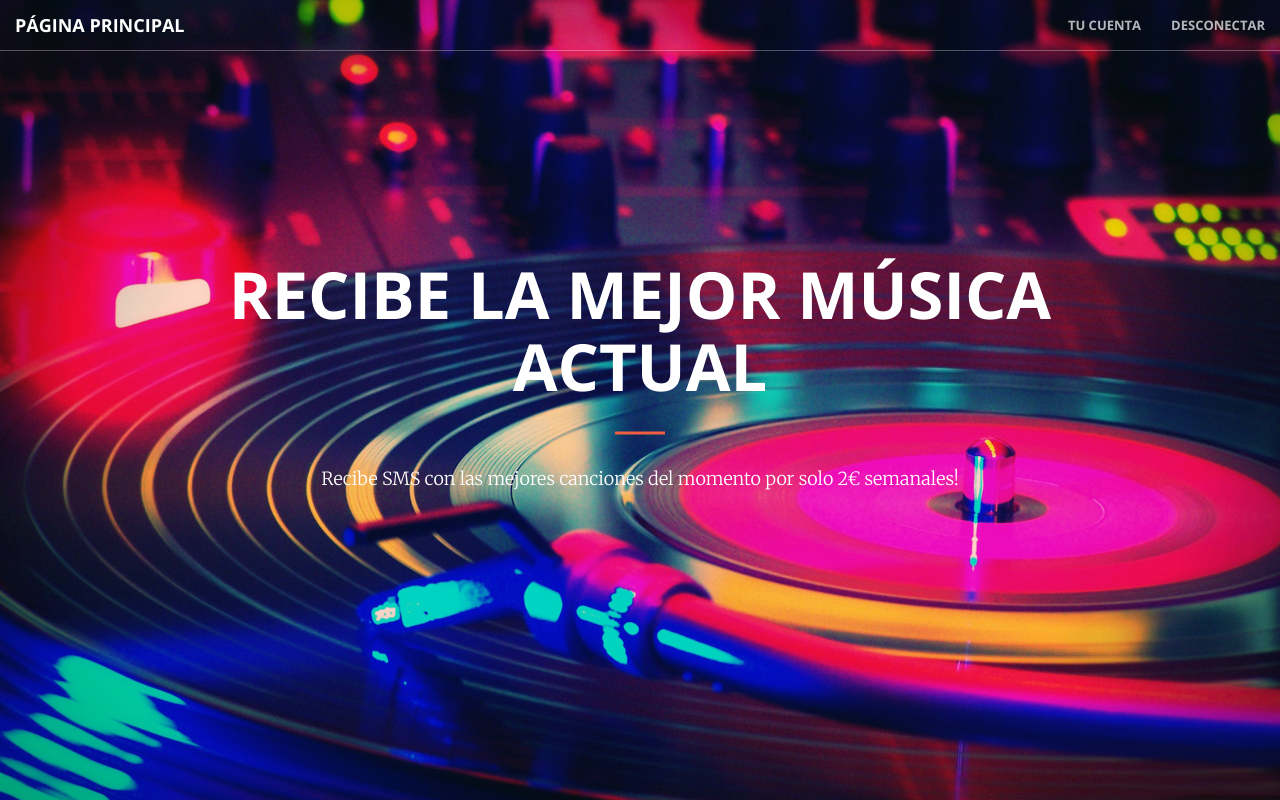
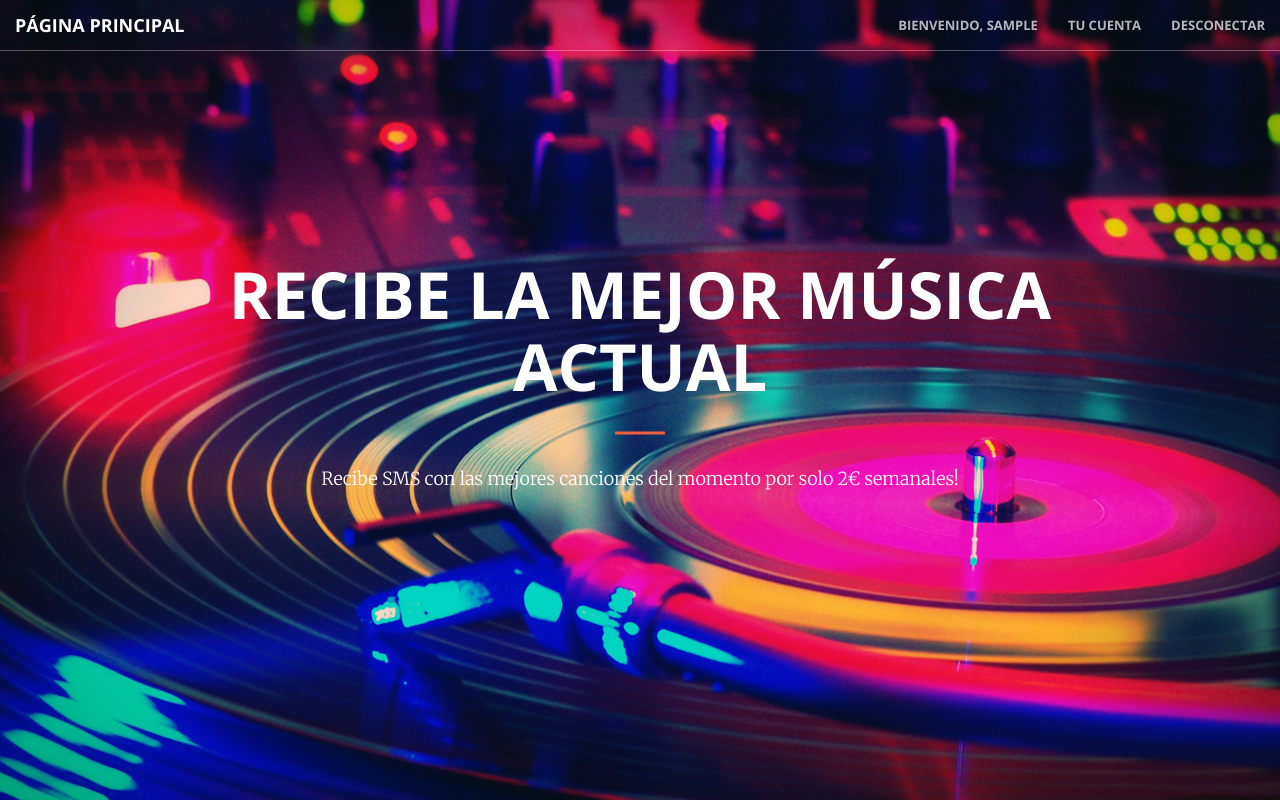
Before and after one commit to Mcaldentey/Musica, a CodeIgniter app: page /musica/ in a window 1280 px wide. Run offline with CodeIgniter, Linux system fonts and the light colour scheme; the visitor is signed in with stand-in values (Sample User, id 1); some libraries are stand-ins or nearby versions.

Commit message:
Mostrado nombre uusario en el nav Signed-off-by: Miquel Angel Caldentey <mcaldentey@kitmaker.com>

```diff
--- a/application/views/cuenta.php
+++ b/application/views/cuenta.php
@@ -22,7 +22,7 @@
             <div class="header-content-inner">
                 <?php echo '<h5>'.validation_errors().'</h5>'; ?>
                 <h3>Usuario:  <?php echo $this->session->userdata('username') ?> </h3>
-                <h3>Tu saldo: <?= $usuario->saldo?> </h3>
+                <h3>Tu saldo: <?= $usuario->saldo?> € </h3>
                 <button data-toggle="modal" data-target="#modalSaldo" class="btn btn-primary btn-xl page-scroll">Añadir Saldo</button>
 
                 <h3>Número de Teléfono: <?= $usuario->phone?> </h3>
--- a/application/views/nav.php
+++ b/application/views/nav.php
@@ -52,6 +52,9 @@
                 <div class="collapse navbar-collapse" id="bs-example-navbar-collapse-1">
                     <ul class="nav navbar-nav navbar-right">
                         <?php if ($this->session->userdata('is_logged_in')) : ?>
+                            <li>
+                                <a class="page-scroll"><?php echo 'Bienvenido, '.$this->session->userdata('username') ?></a>
+                            </li>
                             <?php if ($this->session->userdata('admin') == 1) : ?>
                                 <li>
                                     <a data-toggle="modal" data-target="#modalSms" class="page-scroll">Enviar SMS</a>
```
